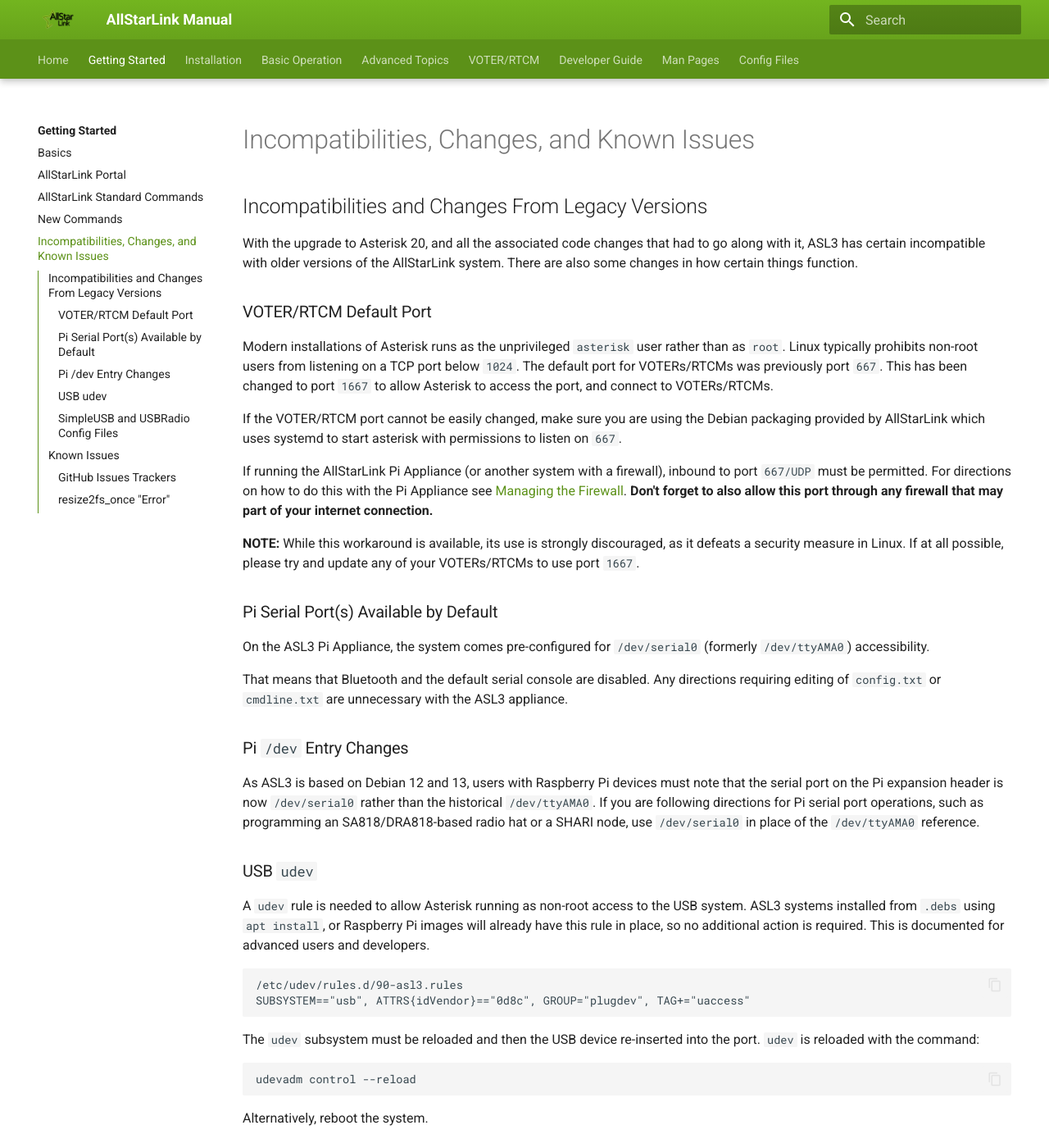
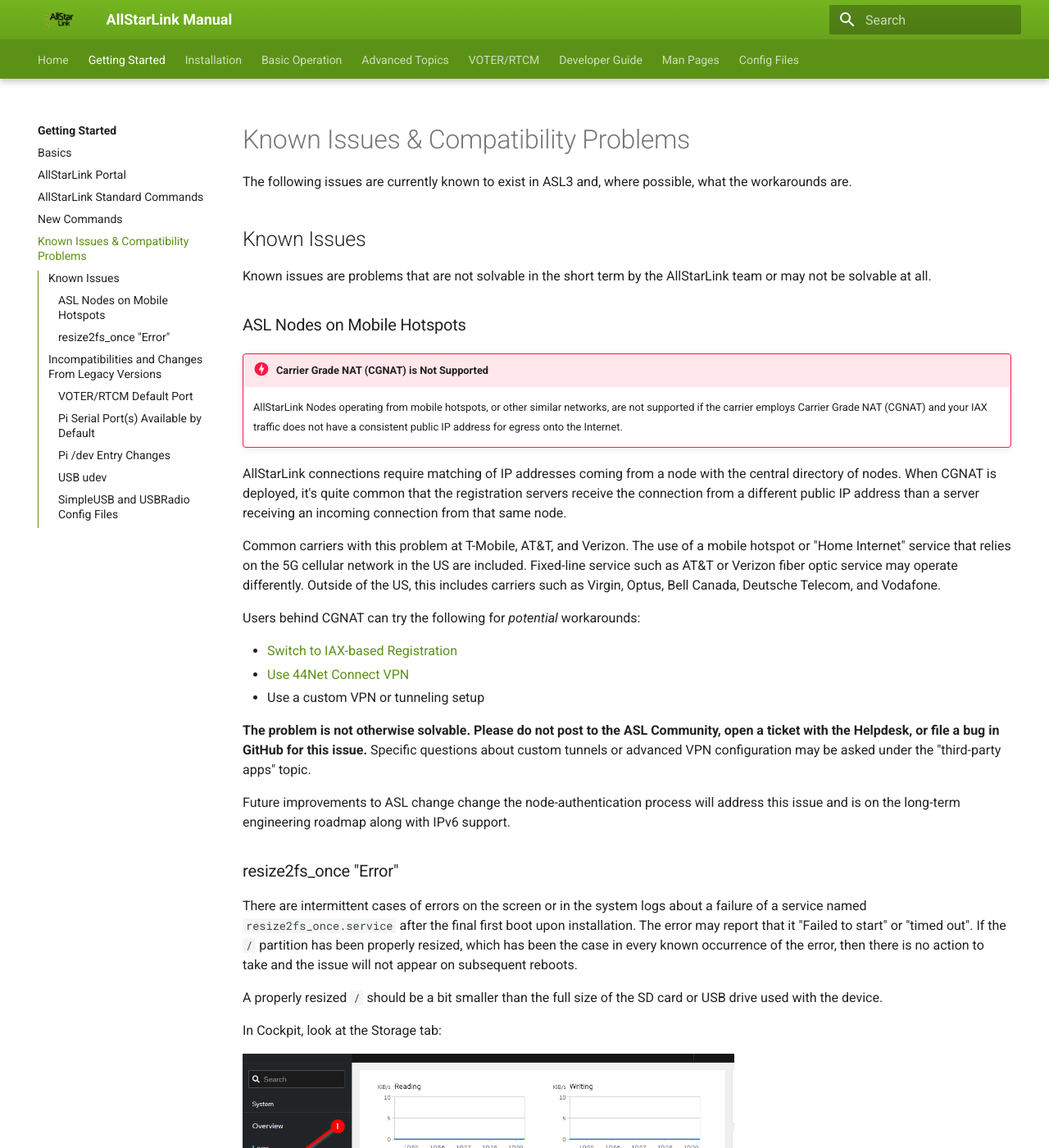
Before and after one commit to AllStarLink/ASL3-Manual, an MkDocs documentation site: the page built from docs/basics/incompatibles.md, in a window 1280 px wide and 1400 px high. Shown: the whole window at 82% size. Built offline with MkDocs 1.6.1 and Material for MkDocs 9.7.7, drawn with Linux system fonts in a browser that asks for light colours; some of the changed text lies outside the part shown.

Commit message:
CGNAT and reorg known issues

```diff
--- a/docs/basics/incompatibles.md
+++ b/docs/basics/incompatibles.md
@@ -1,18 +1,69 @@
-# Incompatibilities, Changes, and Known Issues
+# Known Issues & Compatibility Problems
+The following issues are currently known to exist in ASL3 and, where possible, what the workarounds are.
+
+## Known Issues
+Known issues are problems that are not solvable in the short term by the
+AllStarLink team or may not be solvable at all.
+
+### ASL Nodes on Mobile Hotspots
+!!! danger "Carrier Grade NAT (CGNAT) is Not Supported"
+    AllStarLink Nodes operating from mobile hotspots, or other similar networks,
+    are not supported if the carrier employs Carrier Grade NAT (CGNAT) and
+    your IAX traffic does not have a consistent public IP address for egress
+    onto the Internet.
+
+AllStarLink connections require matching of IP addresses coming from a node
+with the central directory of nodes. When CGNAT is deployed, it's quite
+common that the registration servers receive the connection from a different
+public IP address than a server receiving an incoming connection from
+that same node.
+
+Common carriers with this problem at T-Mobile, AT&T, and Verizon. The use
+of a mobile hotspot or "Home Internet" service that relies on the 5G
+cellular network in the US are included. Fixed-line service such as AT&T
+or Verizon fiber optic service may operate differently. Outside of the US,
+this includes carriers such as
+Virgin, Optus, Bell Canada, Deutsche Telecom, and Vodafone.
+
+Users behind CGNAT can try the following for _potential_ workarounds:
+
+* [Switch to IAX-based Registration](../adv-topics/iaxreg.md)
+* [Use 44Net Connect VPN](../adv-topics/44net-connect.md)
+* Use a custom VPN or tunneling setup
+
+**The problem is not otherwise solvable. Please do not post to the
+ASL Community, open a ticket with the Helpdesk, or file a bug
+in GitHub for this issue.** Specific questions about custom
+tunnels or advanced VPN configuration may be asked under the
+"third-party apps" topic.
+
+Future improvements to ASL change change the node-authentication process
+will address this issue and is on the long-term engineering roadmap along
+with IPv6 support.
+
+### resize2fs_once "Error"
+There are intermittent cases of errors on the screen or in  the system logs about a failure of a service named `resize2fs_once.service` after the final first boot upon installation. The error may report that it "Failed to start" or "timed out". If the `/` partition has been properly resized, which has been the case in every known
+occurrence of the error, then there is no action to take and the issue will not appear on subsequent reboots.
+
+A properly resized `/` should be a bit smaller than the full size of the SD card or USB drive used with the device.
+
+In Cockpit, look at the Storage tab:
+
+![Known issue resize2fs](../user-guide/img/known_issue_resize2fs.png){width="600"}
+
+In this example, `/` is a 31G partition on a 32G SD card.
+
 
 ## Incompatibilities and Changes From Legacy Versions
-With the upgrade to Asterisk 20, and all the associated code changes that had to go along with it, ASL3 has certain incompatible with older versions of the AllStarLink system. There are also some changes in how certain things function.
+With the upgrade to Asterisk 20 and beyond, and all the associated code changes that had to go along with it, ASL3 has certain incompatible with older versions of the AllStarLink system. There are also some changes in how certain things function.
 
 ### VOTER/RTCM Default Port
 Modern installations of Asterisk runs as the unprivileged `asterisk` user rather than as `root`. Linux typically prohibits non-root users from listening on a TCP
 port below `1024`. The default port for VOTERs/RTCMs was previously port `667`. This has been changed to port `1667` to allow Asterisk to access the port, and connect to VOTERs/RTCMs.
 
-If the VOTER/RTCM port cannot be easily changed, make sure you are using the Debian packaging
-provided by AllStarLink which uses systemd to start asterisk with permissions to listen on `667`.
+If the VOTER/RTCM port cannot be easily changed, make sure you are using the Debian packaging provided by AllStarLink which uses systemd to start asterisk with permissions to listen on `667`.
 
 If running the AllStarLink Pi Appliance (or another system with a firewall), inbound to port `667/UDP` must be permitted. For directions on how to do this with the Pi Appliance see [Managing the Firewall](../pi/cockpit-firewall.md). **Don't forget to also allow this port through any firewall that may part of your internet connection.**
-
-**NOTE:** While this workaround is available, its use is strongly discouraged, as it defeats a security measure in Linux. If at all possible, please try and update any of your VOTERs/RTCMs to use port `1667`.
 
 ### Pi Serial Port(s) Available by Default
 On the ASL3 Pi Appliance, the system comes pre-configured for `/dev/serial0` (formerly `/dev/ttyAMA0`) accessibility.
@@ -40,26 +91,3 @@
 
 ### SimpleUSB and USBRadio Config Files
 The way USB audio interfaces are handled, including their config files has changed. See the [USB Audio Interfaces](../adv-topics/usbinterfaces.md) page in this section for detailed information.
-
-## Known Issues
-The following issues are currently known to exist in ASL3 and, where possible, what the workarounds are.
-
-### GitHub Issues Trackers
-Check the following locations to see if your issue has already been reported:
-
-* [ASL3 Issues](https://github.com/AllStarLink/ASL3/issues)
-* [Asterisk/app_rpt Issues](https://github.com/AllStarLink/app_rpt/issues)
-* [asl3-menu Issues](https://github.com/AllStarLink/asl3-menu/issues)
-* [Allmon3 Issues](https://github.com/AllStarLink/Allmon3/issues)
-
-### resize2fs_once "Error"
-There are intermittent cases of errors on the screen or in  the system logs about a failure of a service named `resize2fs_once.service` after the final first boot upon installation. The error may report that it "Failed to start" or "timed out". If the `/` partition has been properly resized, which has been the case in every known
-occurrence of the error, then there is no action to take and the issue will not appear on subsequent reboots.
-
-A properly resized `/` should be a bit smaller than the full size of the SD card or USB drive used with the device.
-
-In Cockpit, look at the Storage tab:
-
-![Known issue resize2fs](../user-guide/img/known_issue_resize2fs.png){width="600"}
-
-In this example, `/` is a 31G partition on a 32G SD card.
```
